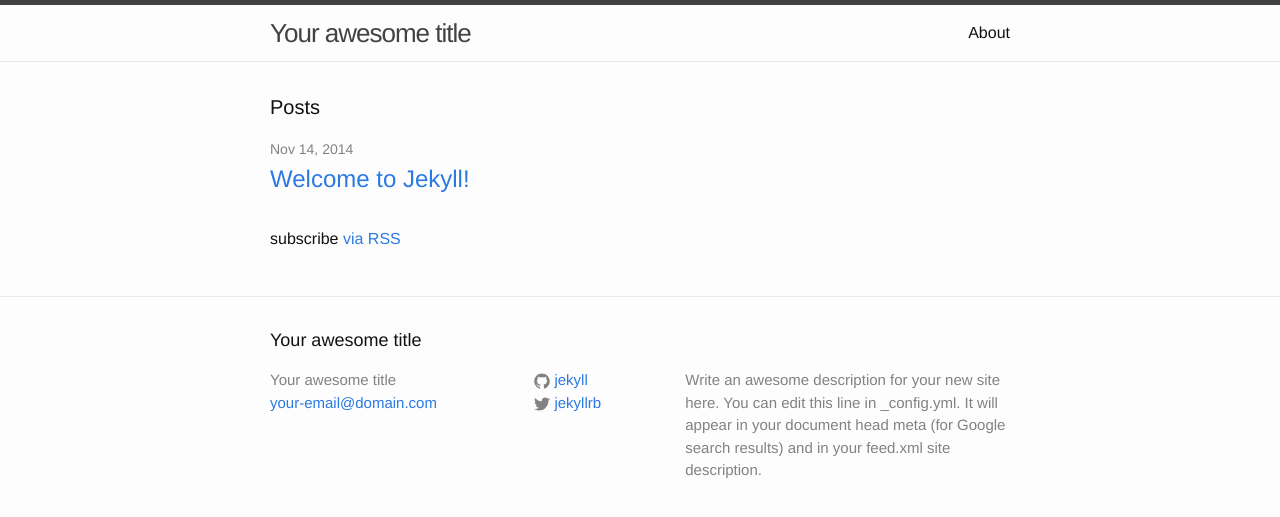
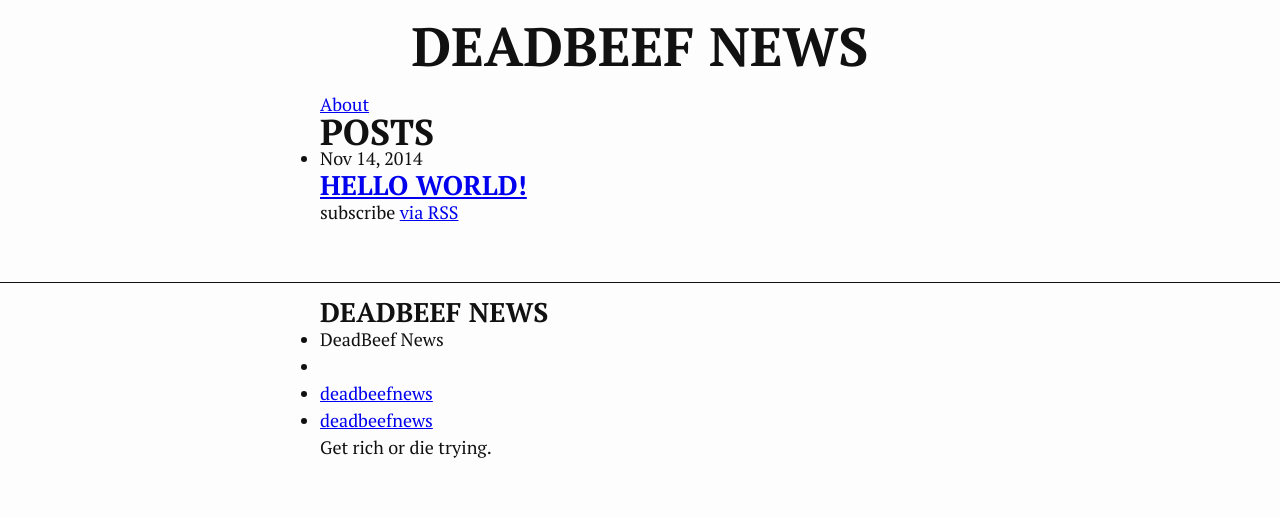
Before and after one commit to deadbeefnews/deadbeefnews.github.io, a Jekyll site: the page built from index.html, in a window 1280 px wide. Shown: the top 517 px of the page. Built offline with Jekyll 4.4.1, drawn with Linux system fonts in a browser that asks for light colours.

Commit message:
A bit of intial styling

```diff
--- a/_config.yml
+++ b/_config.yml
@@ -1,14 +1,12 @@
 # Site settings
-title: Your awesome title
-email: your-email@domain.com
+title: DeadBeef News
+email:
 description: > # this means to ignore newlines until "baseurl:"
-  Write an awesome description for your new site here. You can edit this
-  line in _config.yml. It will appear in your document head meta (for
-  Google search results) and in your feed.xml site description.
+  Get rich or die trying.
 baseurl: "" # the subpath of your site, e.g. /blog/
-url: "http://yourdomain.com" # the base hostname & protocol for your site
-twitter_username: jekyllrb
-github_username:  jekyll
+url: "http://deadbeefnews.github.io" # the base hostname & protocol for your site
+twitter_username: deadbeefnews
+github_username:  deadbeefnews
 
 # Build settings
 markdown: kramdown
--- a/_includes/footer.html
+++ b/_includes/footer.html
@@ -17,11 +17,7 @@
           {% if site.github_username %}
           <li>
             <a href="https://github.com/{{ site.github_username }}">
-              <span class="icon  icon--github">
-                <svg viewBox="0 0 16 16">
-                  <path fill="#828282" d="M7.999,0.431c-4.285,0-7.76,3.474-7.76,7.761 c0,3.428,2.223,6.337,5.307,7.363c0.388,0.071,0.53-0.168,0.53-0.374c0-0.184-0.007-0.672-0.01-1.32 c-2.159,0.469-2.614-1.04-2.614-1.04c-0.353-0.896-0.862-1.135-0.862-1.135c-0.705-0.481,0.053-0.472,0.053-0.472 c0.779,0.055,1.189,0.8,1.189,0.8c0.692,1.186,1.816,0.843,2.258,0.645c0.071-0.502,0.271-0.843,0.493-1.037 C4.86,11.425,3.049,10.76,3.049,7.786c0-0.847,0.302-1.54,0.799-2.082C3.768,5.507,3.501,4.718,3.924,3.65 c0,0,0.652-0.209,2.134,0.796C6.677,4.273,7.34,4.187,8,4.184c0.659,0.003,1.323,0.089,1.943,0.261 c1.482-1.004,2.132-0.796,2.132-0.796c0.423,1.068,0.157,1.857,0.077,2.054c0.497,0.542,0.798,1.235,0.798,2.082 c0,2.981-1.814,3.637-3.543,3.829c0.279,0.24,0.527,0.713,0.527,1.437c0,1.037-0.01,1.874-0.01,2.129 c0,0.208,0.14,0.449,0.534,0.373c3.081-1.028,5.302-3.935,5.302-7.362C15.76,3.906,12.285,0.431,7.999,0.431z"/>
-                </svg>
-              </span>
+
 
               <span class="username">{{ site.github_username }}</span>
             </a>
@@ -31,12 +27,7 @@
           {% if site.twitter_username %}
           <li>
             <a href="https://twitter.com/{{ site.twitter_username }}">
-              <span class="icon  icon--twitter">
-                <svg viewBox="0 0 16 16">
-                  <path fill="#828282" d="M15.969,3.058c-0.586,0.26-1.217,0.436-1.878,0.515c0.675-0.405,1.194-1.045,1.438-1.809
-                  c-0.632,0.375-1.332,0.647-2.076,0.793c-0.596-0.636-1.446-1.033-2.387-1.033c-1.806,0-3.27,1.464-3.27,3.27 c0,0.256,0.029,0.506,0.085,0.745C5.163,5.404,2.753,4.102,1.14,2.124C0.859,2.607,0.698,3.168,0.698,3.767 c0,1.134,0.577,2.135,1.455,2.722C1.616,6.472,1.112,6.325,0.671,6.08c0,0.014,0,0.027,0,0.041c0,1.584,1.127,2.906,2.623,3.206 C3.02,9.402,2.731,9.442,2.433,9.442c-0.211,0-0.416-0.021-0.615-0.059c0.416,1.299,1.624,2.245,3.055,2.271 c-1.119,0.877-2.529,1.4-4.061,1.4c-0.264,0-0.524-0.015-0.78-0.046c1.447,0.928,3.166,1.469,5.013,1.469 c6.015,0,9.304-4.983,9.304-9.304c0-0.142-0.003-0.283-0.009-0.423C14.976,4.29,15.531,3.714,15.969,3.058z"/>
-                </svg>
-              </span>
+
 
               <span class="username">{{ site.twitter_username }}</span>
             </a>
--- a/_includes/header.html
+++ b/_includes/header.html
@@ -5,14 +5,6 @@
     <a class="site-title" href="{{ site.baseurl }}/">{{ site.title }}</a>
 
     <nav class="site-nav">
-      <a href="#" class="menu-icon">
-        <svg viewBox="0 0 18 15">
-          <path fill="#424242" d="M18,1.484c0,0.82-0.665,1.484-1.484,1.484H1.484C0.665,2.969,0,2.304,0,1.484l0,0C0,0.665,0.665,0,1.484,0 h15.031C17.335,0,18,0.665,18,1.484L18,1.484z"/>
-          <path fill="#424242" d="M18,7.516C18,8.335,17.335,9,16.516,9H1.484C0.665,9,0,8.335,0,7.516l0,0c0-0.82,0.665-1.484,1.484-1.484 h15.031C17.335,6.031,18,6.696,18,7.516L18,7.516z"/>
-          <path fill="#424242" d="M18,13.516C18,14.335,17.335,15,16.516,15H1.484C0.665,15,0,14.335,0,13.516l0,0 c0-0.82,0.665-1.484,1.484-1.484h15.031C17.335,12.031,18,12.696,18,13.516L18,13.516z"/>
-        </svg>
-      </a>
-
       <div class="trigger">
         {% for page in site.pages %}
           {% if page.title %}
--- a/_sass/_base.scss
+++ b/_sass/_base.scss
@@ -1,3 +1,11 @@
+@import url(http://fonts.googleapis.com/css?family=PT+Sans:400,700,400italic,700italic|PT+Sans+Narrow:400,700|PT+Serif:400,700,400italic,700italic);
+
+$heading: PT Sans Narrow', sans-serif;
+$summary: PT Sans', sans-serif;
+$body: 'PT Serif', serif;
+
+
+
 /**
  * Reset some basic elements
  */
@@ -14,26 +22,15 @@ dl, dd, ol, ul, figure {
  * Basic styling
  */
 body {
-    font-family: $base-font-family;
-    font-size: $base-font-size;
-    line-height: $base-line-height;
-    font-weight: 300;
-    color: $text-color;
-    background-color: $background-color;
+    background: #fdfdfd;
+    font-family: $body;
+    font-size: 18px;
+    color: #111111;
+    line-height: 1.5em;
     -webkit-text-size-adjust: 100%;
 }
 
 
-
-/**
- * Set `margin-bottom` to maintain vertical rhythm
- */
-h1, h2, h3, h4, h5, h6,
-p, blockquote, pre,
-ul, ol, dl, figure,
-%vertical-rhythm {
-    margin-bottom: $spacing-unit / 2;
-}
 
 
 
@@ -47,24 +44,12 @@ img {
 
 
 
-/**
- * Figures
- */
-figure > img {
-    display: block;
-}
-
-figcaption {
-    font-size: $small-font-size;
-}
-
-
 
 /**
  * Lists
  */
 ul, ol {
-    margin-left: $spacing-unit;
+    margin-left: 0;
 }
 
 li {
@@ -80,94 +65,26 @@ li {
  * Headings
  */
 h1, h2, h3, h4, h5, h6 {
-    font-weight: 300;
+    font-family: $heading;
+    font-weight: 700;
+    text-transform: uppercase;
 }
 
 
 
-/**
- * Links
- */
-a {
-    color: $brand-color;
-    text-decoration: none;
-
-    &:visited {
-        color: darken($brand-color, 15%);
-    }
-
-    &:hover {
-        color: $text-color;
-        text-decoration: underline;
-    }
+p {
+    margin-bottom: 1.5rem;
 }
-
-
-
-/**
- * Blockquotes
- */
-blockquote {
-    color: $grey-color;
-    border-left: 4px solid $grey-color-light;
-    padding-left: $spacing-unit / 2;
-    font-size: 18px;
-    letter-spacing: -1px;
-    font-style: italic;
-
-    > :last-child {
-        margin-bottom: 0;
-    }
-}
-
-
-
-/**
- * Code formatting
- */
-pre,
-code {
-    font-size: 15px;
-    border: 1px solid $grey-color-light;
-    border-radius: 3px;
-    background-color: #eef;
-}
-
-code {
-    padding: 1px 5px;
-}
-
-pre {
-    padding: 8px 12px;
-    overflow-x: scroll;
-
-    > code {
-        border: 0;
-        padding-right: 0;
-        padding-left: 0;
-    }
-}
-
 
 
 /**
  * Wrapper
  */
 .wrapper {
-    max-width: -webkit-calc(#{$content-width} - (#{$spacing-unit} * 2));
-    max-width:         calc(#{$content-width} - (#{$spacing-unit} * 2));
-    margin-right: auto;
-    margin-left: auto;
-    padding-right: $spacing-unit;
-    padding-left: $spacing-unit;
+    margin: 0 auto;
+    width: 40rem;
+    max-width: 94%;
     @extend %clearfix;
-
-    @include media-query($on-laptop) {
-        max-width: -webkit-calc(#{$content-width} - (#{$spacing-unit}));
-        max-width:         calc(#{$content-width} - (#{$spacing-unit}));
-        padding-right: $spacing-unit / 2;
-        padding-left: $spacing-unit / 2;
-    }
 }
 
 
@@ -184,21 +101,20 @@ pre {
     }
 }
 
+a.site-title {
+    display: block;
+    margin: 2rem 0;
+    font-family: $heading;
+    font-size: 3em;
+    font-weight: 700;
+    color: #111111;
+    text-align: center;
+    text-transform: uppercase;
+    text-decoration: none;
+}
 
-
-/**
- * Icons
- */
-.icon {
-
-    > svg {
-        display: inline-block;
-        width: 16px;
-        height: 16px;
-        vertical-align: middle;
-
-        path {
-            fill: $grey-color;
-        }
-    }
+footer {
+    border-top: 1px solid #111111;
+    margin-top: 2rem;
+    padding-top: 1rem;
 }
--- a/_sass/_layout.scss
+++ /dev/null
@@ -1,236 +0,0 @@
-/**
- * Site header
- */
-.site-header {
-    border-top: 5px solid $grey-color-dark;
-    border-bottom: 1px solid $grey-color-light;
-    min-height: 56px;
-
-    // Positioning context for the mobile navigation icon
-    position: relative;
-}
-
-.site-title {
-    font-size: 26px;
-    line-height: 56px;
-    letter-spacing: -1px;
-    margin-bottom: 0;
-    float: left;
-
-    &,
-    &:visited {
-        color: $grey-color-dark;
-    }
-}
-
-.site-nav {
-    float: right;
-    line-height: 56px;
-
-    .menu-icon {
-        display: none;
-    }
-
-    .page-link {
-        color: $text-color;
-        line-height: $base-line-height;
-
-        // Gaps between nav items, but not on the first one
-        &:not(:first-child) {
-            margin-left: 20px;
-        }
-    }
-
-    @include media-query($on-palm) {
-        position: absolute;
-        top: 9px;
-        right: 30px;
-        background-color: $background-color;
-        border: 1px solid $grey-color-light;
-        border-radius: 5px;
-        text-align: right;
-
-        .menu-icon {
-            display: block;
-            float: right;
-            width: 36px;
-            height: 26px;
-            line-height: 0;
-            padding-top: 10px;
-            text-align: center;
-
-            > svg {
-                width: 18px;
-                height: 15px;
-
-                path {
-                    fill: $grey-color-dark;
-                }
-            }
-        }
-
-        .trigger {
-            clear: both;
-            display: none;
-        }
-
-        &:hover .trigger {
-            display: block;
-            padding-bottom: 5px;
-        }
-
-        .page-link {
-            display: block;
-            padding: 5px 10px;
-        }
-    }
-}
-
-
-
-/**
- * Site footer
- */
-.site-footer {
-    border-top: 1px solid $grey-color-light;
-    padding: $spacing-unit 0;
-}
-
-.footer-heading {
-    font-size: 18px;
-    margin-bottom: $spacing-unit / 2;
-}
-
-.contact-list,
-.social-media-list {
-    list-style: none;
-    margin-left: 0;
-}
-
-.footer-col-wrapper {
-    font-size: 15px;
-    color: $grey-color;
-    margin-left: -$spacing-unit / 2;
-    @extend %clearfix;
-}
-
-.footer-col {
-    float: left;
-    margin-bottom: $spacing-unit / 2;
-    padding-left: $spacing-unit / 2;
-}
-
-.footer-col-1 {
-    width: -webkit-calc(35% - (#{$spacing-unit} / 2));
-    width:         calc(35% - (#{$spacing-unit} / 2));
-}
-
-.footer-col-2 {
-    width: -webkit-calc(20% - (#{$spacing-unit} / 2));
-    width:         calc(20% - (#{$spacing-unit} / 2));
-}
-
-.footer-col-3 {
-    width: -webkit-calc(45% - (#{$spacing-unit} / 2));
-    width:         calc(45% - (#{$spacing-unit} / 2));
-}
-
-@include media-query($on-laptop) {
-    .footer-col-1,
-    .footer-col-2 {
-        width: -webkit-calc(50% - (#{$spacing-unit} / 2));
-        width:         calc(50% - (#{$spacing-unit} / 2));
-    }
-
-    .footer-col-3 {
-        width: -webkit-calc(100% - (#{$spacing-unit} / 2));
-        width:         calc(100% - (#{$spacing-unit} / 2));
-    }
-}
-
-@include media-query($on-palm) {
-    .footer-col {
-        float: none;
-        width: -webkit-calc(100% - (#{$spacing-unit} / 2));
-        width:         calc(100% - (#{$spacing-unit} / 2));
-    }
-}
-
-
-
-/**
- * Page content
- */
-.page-content {
-    padding: $spacing-unit 0;
-}
-
-.page-heading {
-    font-size: 20px;
-}
-
-.post-list {
-    margin-left: 0;
-    list-style: none;
-
-    > li {
-        margin-bottom: $spacing-unit;
-    }
-}
-
-.post-meta {
-    font-size: $small-font-size;
-    color: $grey-color;
-}
-
-.post-link {
-    display: block;
-    font-size: 24px;
-}
-
-
-
-/**
- * Posts
- */
-.post-header {
-    margin-bottom: $spacing-unit;
-}
-
-.post-title {
-    font-size: 42px;
-    letter-spacing: -1px;
-    line-height: 1;
-
-    @include media-query($on-laptop) {
-        font-size: 36px;
-    }
-}
-
-.post-content {
-    margin-bottom: $spacing-unit;
-
-    h2 {
-        font-size: 32px;
-
-        @include media-query($on-laptop) {
-            font-size: 28px;
-        }
-    }
-
-    h3 {
-        font-size: 26px;
-
-        @include media-query($on-laptop) {
-            font-size: 22px;
-        }
-    }
-
-    h4 {
-        font-size: 20px;
-
-        @include media-query($on-laptop) {
-            font-size: 18px;
-        }
-    }
-}
--- a/_sass/_syntax-highlighting.scss
+++ /dev/null
@@ -1,67 +0,0 @@
-/**
- * Syntax highlighting styles
- */
-.highlight {
-    background: #fff;
-    @extend %vertical-rhythm;
-
-    .c     { color: #998; font-style: italic } // Comment
-    .err   { color: #a61717; background-color: #e3d2d2 } // Error
-    .k     { font-weight: bold } // Keyword
-    .o     { font-weight: bold } // Operator
-    .cm    { color: #998; font-style: italic } // Comment.Multiline
-    .cp    { color: #999; font-weight: bold } // Comment.Preproc
-    .c1    { color: #998; font-style: italic } // Comment.Single
-    .cs    { color: #999; font-weight: bold; font-style: italic } // Comment.Special
-    .gd    { color: #000; background-color: #fdd } // Generic.Deleted
-    .gd .x { color: #000; background-color: #faa } // Generic.Deleted.Specific
-    .ge    { font-style: italic } // Generic.Emph
-    .gr    { color: #a00 } // Generic.Error
-    .gh    { color: #999 } // Generic.Heading
-    .gi    { color: #000; background-color: #dfd } // Generic.Inserted
-    .gi .x { color: #000; background-color: #afa } // Generic.Inserted.Specific
-    .go    { color: #888 } // Generic.Output
-    .gp    { color: #555 } // Generic.Prompt
-    .gs    { font-weight: bold } // Generic.Strong
-    .gu    { color: #aaa } // Generic.Subheading
-    .gt    { color: #a00 } // Generic.Traceback
-    .kc    { font-weight: bold } // Keyword.Constant
-    .kd    { font-weight: bold } // Keyword.Declaration
-    .kp    { font-weight: bold } // Keyword.Pseudo
-    .kr    { font-weight: bold } // Keyword.Reserved
-    .kt    { color: #458; font-weight: bold } // Keyword.Type
-    .m     { color: #099 } // Literal.Number
-    .s     { color: #d14 } // Literal.String
-    .na    { color: #008080 } // Name.Attribute
-    .nb    { color: #0086B3 } // Name.Builtin
-    .nc    { color: #458; font-weight: bold } // Name.Class
-    .no    { color: #008080 } // Name.Constant
-    .ni    { color: #800080 } // Name.Entity
-    .ne    { color: #900; font-weight: bold } // Name.Exception
-    .nf    { color: #900; font-weight: bold } // Name.Function
-    .nn    { color: #555 } // Name.Namespace
-    .nt    { color: #000080 } // Name.Tag
-    .nv    { color: #008080 } // Name.Variable
-    .ow    { font-weight: bold } // Operator.Word
-    .w     { color: #bbb } // Text.Whitespace
-    .mf    { color: #099 } // Literal.Number.Float
-    .mh    { color: #099 } // Literal.Number.Hex
-    .mi    { color: #099 } // Literal.Number.Integer
-    .mo    { color: #099 } // Literal.Number.Oct
-    .sb    { color: #d14 } // Literal.String.Backtick
-    .sc    { color: #d14 } // Literal.String.Char
-    .sd    { color: #d14 } // Literal.String.Doc
-    .s2    { color: #d14 } // Literal.String.Double
-    .se    { color: #d14 } // Literal.String.Escape
-    .sh    { color: #d14 } // Literal.String.Heredoc
-    .si    { color: #d14 } // Literal.String.Interpol
-    .sx    { color: #d14 } // Literal.String.Other
-    .sr    { color: #009926 } // Literal.String.Regex
-    .s1    { color: #d14 } // Literal.String.Single
-    .ss    { color: #990073 } // Literal.String.Symbol
-    .bp    { color: #999 } // Name.Builtin.Pseudo
-    .vc    { color: #008080 } // Name.Variable.Class
-    .vg    { color: #008080 } // Name.Variable.Global
-    .vi    { color: #008080 } // Name.Variable.Instance
-    .il    { color: #099 } // Literal.Number.Integer.Long
-}
--- a/css/main.scss
+++ b/css/main.scss
@@ -5,48 +5,8 @@
 
 
 
-// Our variables
-$base-font-family: Helvetica, Arial, sans-serif;
-$base-font-size:   16px;
-$small-font-size:  $base-font-size * 0.875;
-$base-line-height: 1.5;
-
-$spacing-unit:     30px;
-
-$text-color:       #111;
-$background-color: #fdfdfd;
-$brand-color:      #2a7ae2;
-
-$grey-color:       #828282;
-$grey-color-light: lighten($grey-color, 40%);
-$grey-color-dark:  darken($grey-color, 25%);
-
-// Width of the content area
-$content-width:    800px;
-
-$on-palm:          600px;
-$on-laptop:        800px;
-
-
-
-// Using media queries with like this:
-// @include media-query($on-palm) {
-//     .wrapper {
-//         padding-right: $spacing-unit / 2;
-//         padding-left: $spacing-unit / 2;
-//     }
-// }
-@mixin media-query($device) {
-    @media screen and (max-width: $device) {
-        @content;
-    }
-}
-
-
 
 // Import partials from `sass_dir` (defaults to `_sass`)
 @import
-        "base",
-        "layout",
-        "syntax-highlighting"
+        "base"
 ;
```
Also changed, not shown: _posts/2014-11-14-hello-world.markdown (added, +9 -0 lines), _posts/2014-11-14-welcome-to-jekyll.markdown (deleted, +0 -25 lines), about.md (+1 -5 lines).
